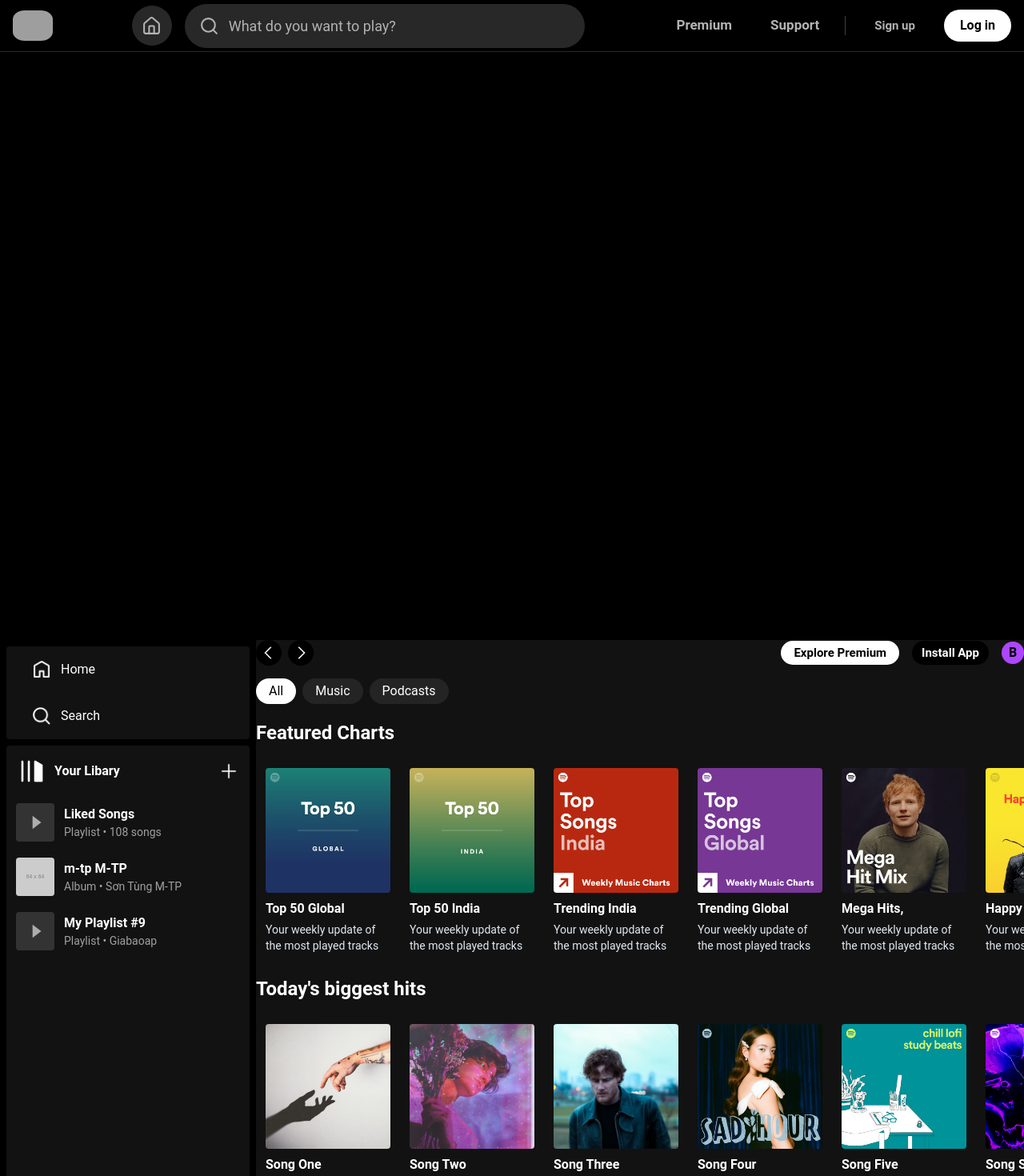
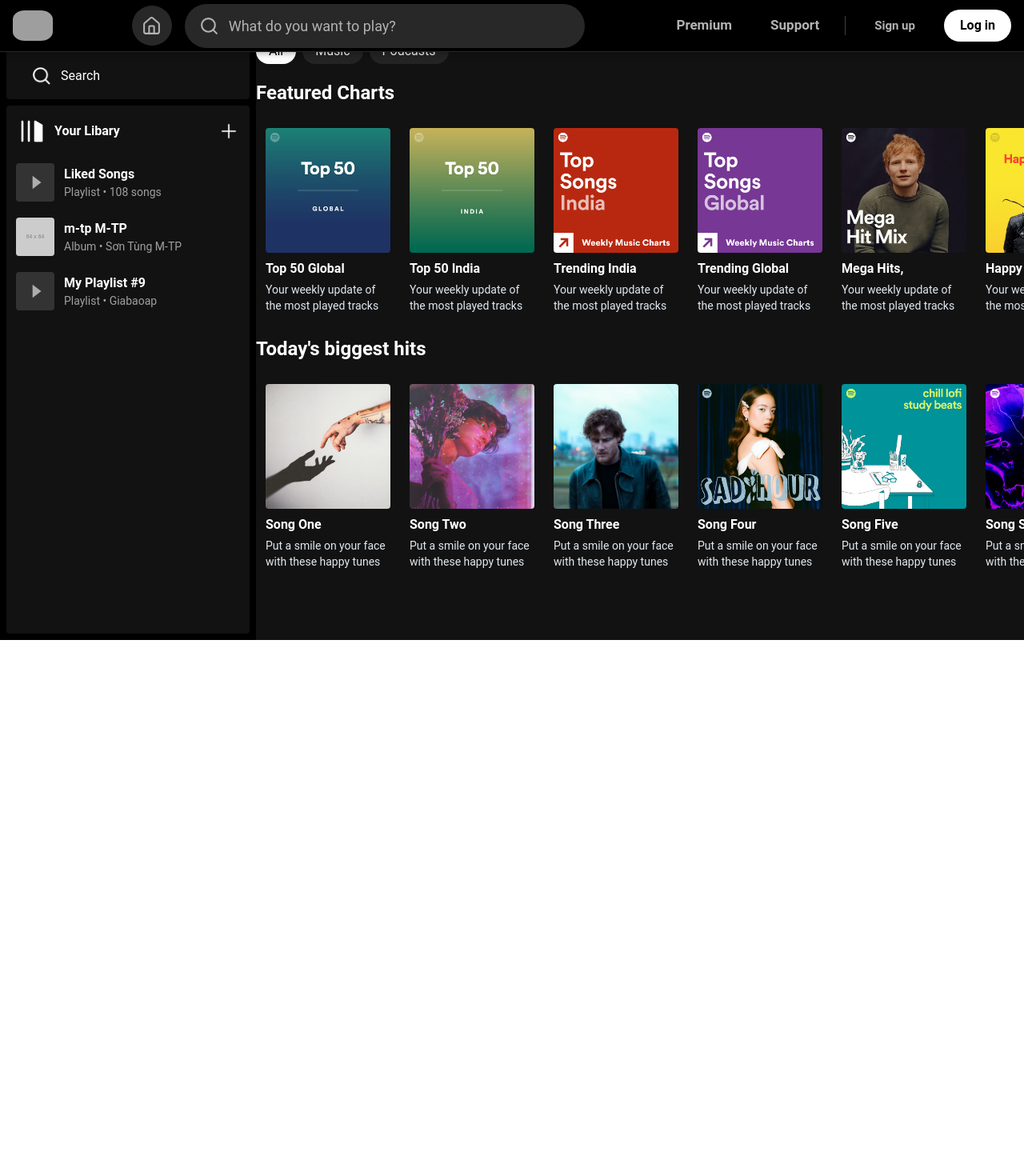
Before and after one commit to lebao05/fitcify, a React (Vite) app in the folder frontend/: page / in a window 1280 px wide. Shown: the top 1470 px of the page at 80% size. After the commit the page ends 800 px from the top, so only its background shows below. Built offline with nearby package versions, Linux system fonts and the light colour scheme; grey boxes are pictures that could not be loaded.

Commit message:
fix layout error

```diff
--- a/frontend/src/pages/user/MainPlayout.jsx
+++ b/frontend/src/pages/user/MainPlayout.jsx
@@ -7,13 +7,10 @@
   return (
     <div>
       <HeaderBar />
-      <div className="h-screen bg-black">
-        <div className="h-[100%] flex"></div>
-        <div className="flex flex-col h-screen bg-black">
-          <div className="flex flex-1 overflow-hidden">
-            <Sidebar />
-            <Display></Display>
-          </div>
+      <div className="flex flex-col h-screen bg-black">
+        <div className="flex flex-1 overflow-hidden">
+          <Sidebar />
+          <Display></Display>
         </div>
       </div>
     </div>
```
